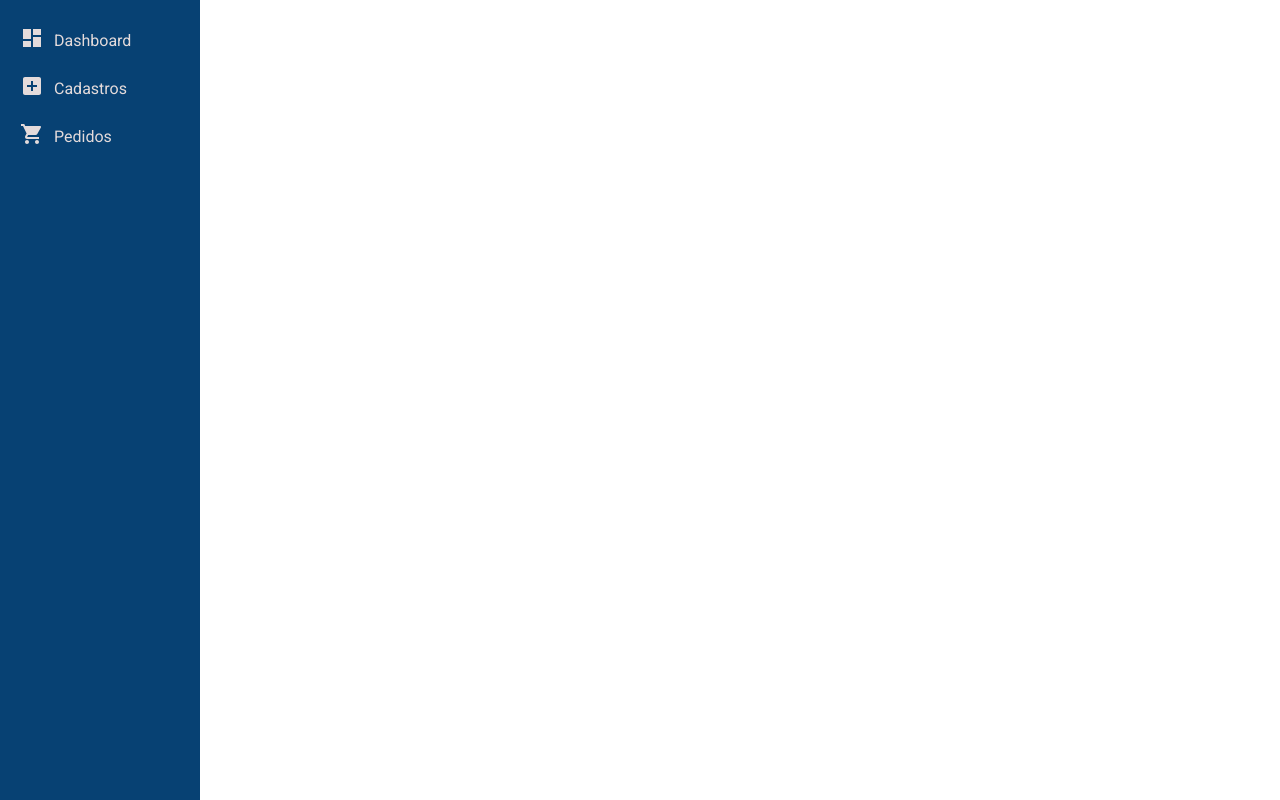
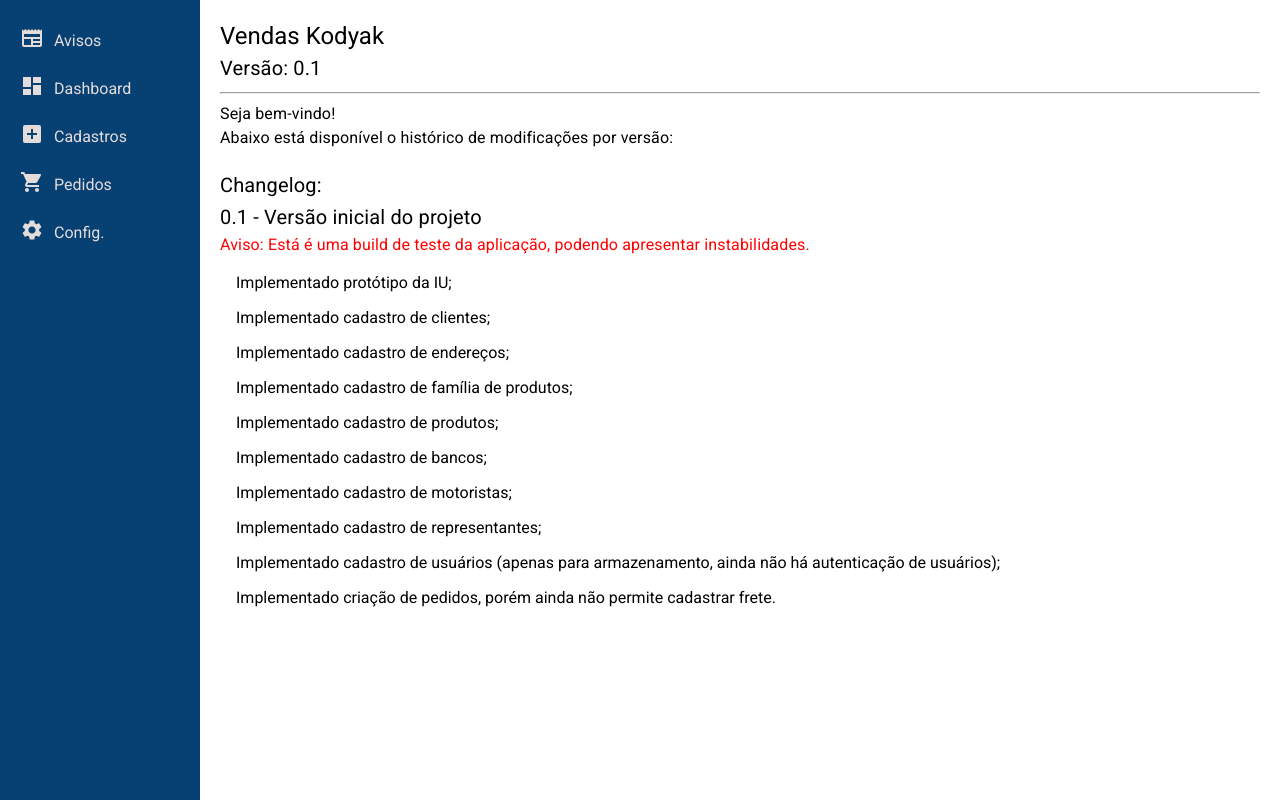
Before and after one commit to HenriqueOPeixoto/app-kodyak, a React (Vite) app in the folder frontend-kodyak/: page /avisos in a window 1280 px wide. Built offline with nearby package versions, Linux system fonts and the light colour scheme; no server answers.

Commit message:
Adicionar telas: Aviso e Não Implementado

```diff
--- a/frontend-kodyak/src/App.tsx
+++ b/frontend-kodyak/src/App.tsx
@@ -9,6 +9,7 @@
 import Bancos from './components/Cadastros/Bancos';
 import Pedido from './components/Pedidos/Pedido';
 
+const Avisos = lazy(() => import('./components/Avisos/Avisos'));
 const Cadastro = lazy(() => import('./components/Cadastros/Cadastros'));
 const Dashboard = lazy(() => import('./components/Dashboard/Dashboard'));
 const Clientes = lazy(() => import('./components/Cadastros/Clientes'));
@@ -18,6 +19,7 @@
 const FamiliaProdutos = lazy(() => import('./components/Cadastros/FamiliaProdutos'));
 const Produtos = lazy(() => import('./components/Cadastros/Produtos'));
 const Representantes = lazy(() => import('./components/Cadastros/Representantes'));
+const NaoImplementado = lazy(() => import('./components/Avisos/NaoImplementado'));
 
 const MenuPedidos = lazy(() => import('./components/Pedidos/MenuPedidos'));
 
@@ -35,6 +37,8 @@
         {/* O conteúdo da página atual será carregado aqui */}
         <Suspense fallback={<div><CircularProgress /></div>}>
           <Routes>
+            <Route path='/avisos' element={<Avisos />} />
+
             <Route path='/cadastros' element={<Cadastro />} />
             <Route path='/cadastros/novo_cliente' element={<Clientes />} />
             <Route path='/cadastros/editar_cliente/:id' element={<Clientes />} />
@@ -58,6 +62,8 @@
             <Route path='/pedidos' element={<MenuPedidos />} />
             <Route path='/pedidos/novo_pedido' element={<Pedido />} />
             <Route path='/pedidos/editar_pedido/:id' element={<Pedido />} />
+
+            <Route path='/nao_implementado' element={<NaoImplementado />} />
             {/* Novas rotas aqui */}
           </Routes>
         </Suspense>
--- /dev/null
+++ b/frontend-kodyak/src/components/Avisos/Avisos.tsx
@@ -0,0 +1,35 @@
+import { List, ListItem, Typography } from "@mui/material";
+
+function Avisos() {
+    return (
+        <div>
+            <Typography variant="h5">Vendas Kodyak</Typography>
+            <Typography variant="h6">Versão: 0.1</Typography>
+            <hr />
+
+            <Typography>Seja bem-vindo!</Typography>
+            <Typography>Abaixo está disponível o histórico de modificações por versão:</Typography>
+            <br />
+            <Typography variant="h6">Changelog:</Typography>
+            <Typography variant="h6">0.1 - Versão inicial do projeto</Typography>
+            <Typography color={'red'}>
+                Aviso: Está é uma build de teste da aplicação, podendo apresentar instabilidades.
+            </Typography>
+            <List>
+                <ListItem>Implementado protótipo da IU;</ListItem>
+                <ListItem>Implementado cadastro de clientes;</ListItem>
+                <ListItem>Implementado cadastro de endereços;</ListItem>
+                <ListItem>Implementado cadastro de família de produtos;</ListItem>
+                <ListItem>Implementado cadastro de produtos;</ListItem>
+                <ListItem>Implementado cadastro de bancos;</ListItem>
+                <ListItem>Implementado cadastro de motoristas;</ListItem>
+                <ListItem>Implementado cadastro de representantes;</ListItem>
+                <ListItem>Implementado cadastro de usuários (apenas para armazenamento, ainda não há autenticação de usuários);</ListItem>
+                <ListItem>Implementado criação de pedidos, porém ainda não permite cadastrar frete.</ListItem>
+            </List>
+
+        </div>
+    )
+  }
+
+  export default Avisos
--- /dev/null
+++ b/frontend-kodyak/src/components/Avisos/NaoImplementado.tsx
@@ -0,0 +1,9 @@
+import { Typography } from "@mui/material";
+
+function NaoImplementado() {
+    return (
+      <Typography>Não implementado. Consulte os avisos do sistema para verificar o que foi liberado na última versão!</Typography>
+    )
+  }
+
+  export default NaoImplementado
--- a/frontend-kodyak/src/components/Sidebar/SidebarData.tsx
+++ b/frontend-kodyak/src/components/Sidebar/SidebarData.tsx
@@ -1,14 +1,21 @@
 import AddBoxIcon from '@mui/icons-material/AddBox';
 import DashboardIcon from '@mui/icons-material/Dashboard';
 import ShoppingCartIcon from '@mui/icons-material/ShoppingCart';
+import SettingsIcon from '@mui/icons-material/Settings';
+import NewspaperIcon from '@mui/icons-material/Newspaper';
 
 function SidebarData() {
   return (
     [
         {
+            title: "Avisos",
+            icon: <NewspaperIcon />,
+            link: "/avisos"
+        },
+        {
             title: "Dashboard",
             icon: <DashboardIcon />,
-            link: "/dashboard"
+            link: "/nao_implementado"
         },
         {
             title: "Cadastros",
@@ -19,6 +26,11 @@
             title: "Pedidos",
             icon: <ShoppingCartIcon />,
             link: "/pedidos"
+        },
+        {
+            title: "Config.",
+            icon: <SettingsIcon />,
+            link: "/nao_implementado"
         }
     ]
   )
```
